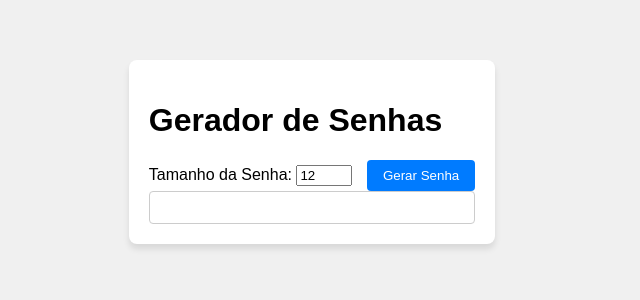
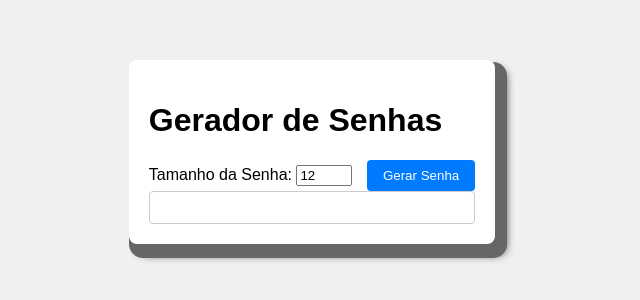
Before and after one commit to thales32k0/password-generator, a plain HTML site: page index.html in a window 1280 px wide. Shown: the part 248-548 px from the top of the page, without its empty margins (328-968 px from the left). Drawn offline with Linux system fonts and the light colour scheme.

Commit message:
Update styles.css

```diff
--- a/styles.css
+++ b/styles.css
@@ -12,7 +12,7 @@ body {
     background-color: #fff;
     border-radius: 8px;
     padding: 20px;
-    box-shadow: 0px 5px 6px rgba(0, 0, 0, 0.1);
+    box-shadow: 6px 8px 0 6px #666, 10px 10px 10px #000;
   }
 
   .result {
```
